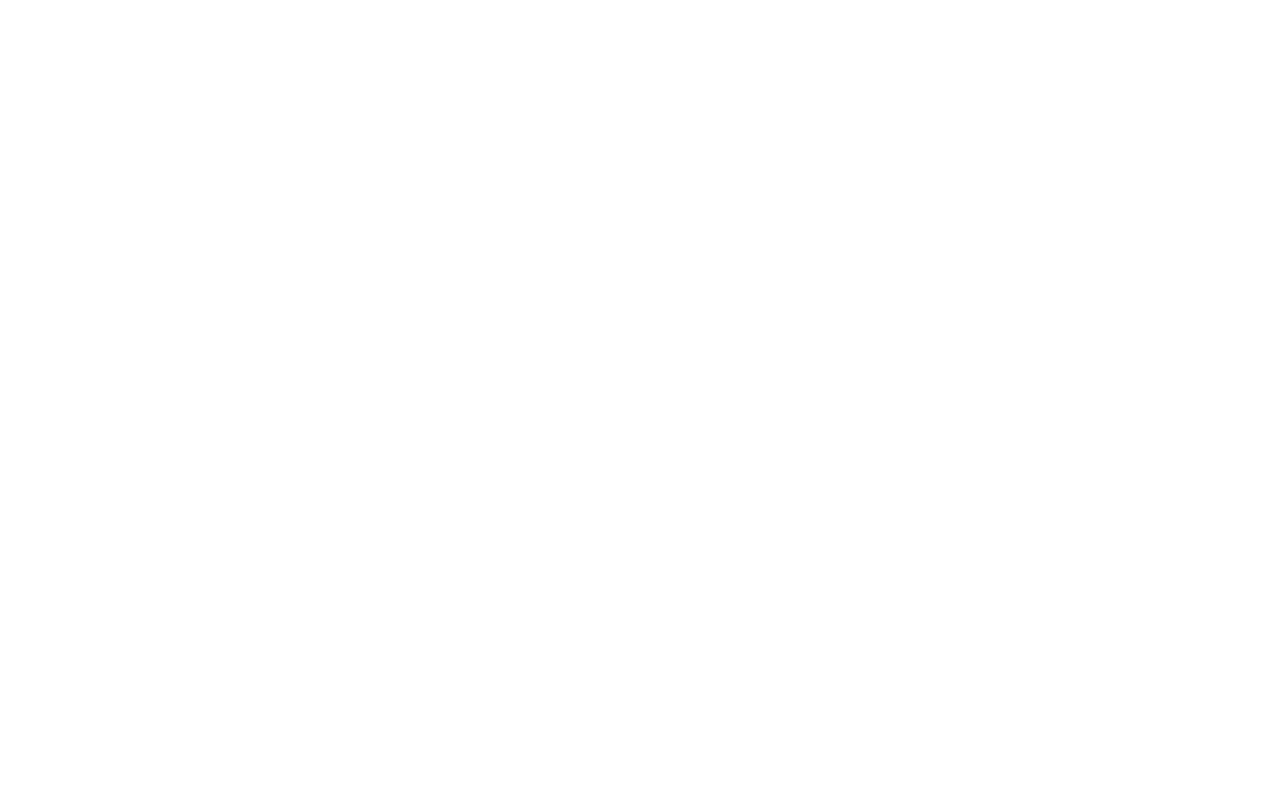
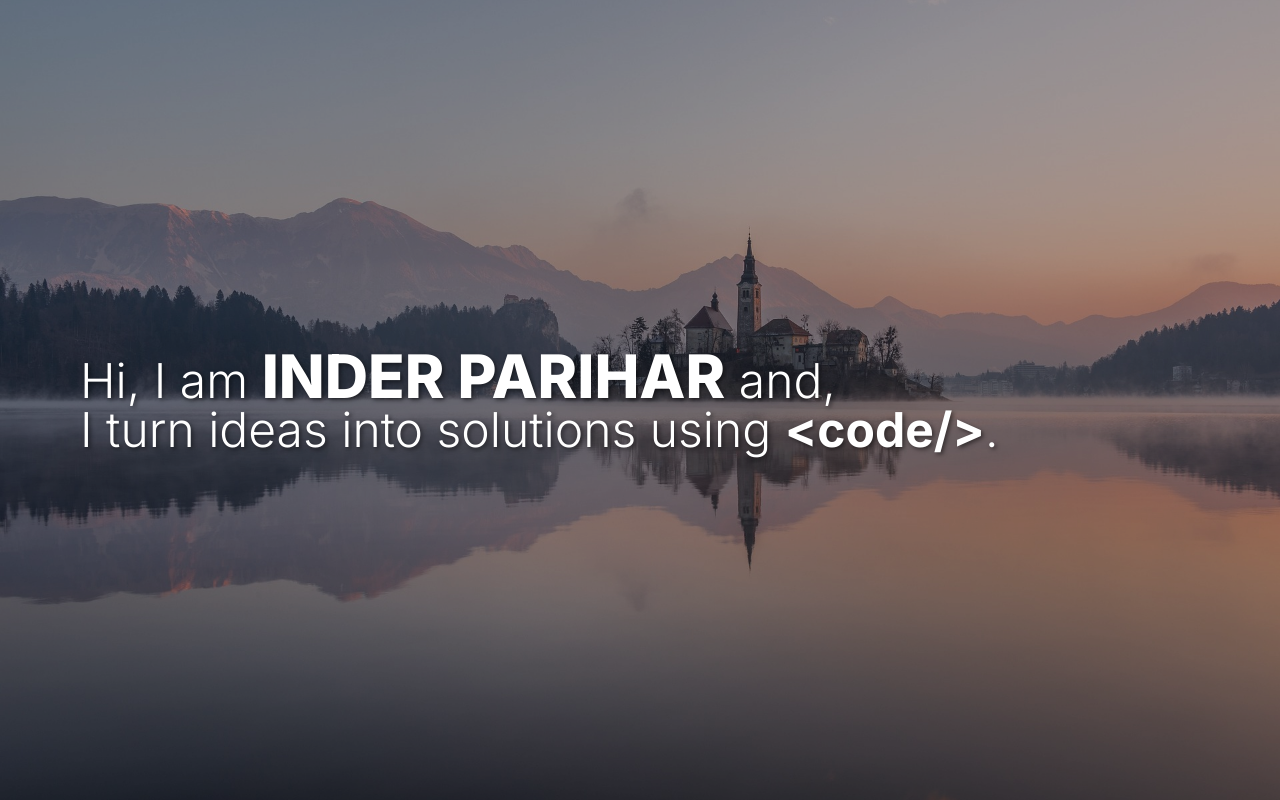
Before and after one commit to PariharInder/inderpariharportfolio, a Next.js app: page / in a window 1280 px wide. Built offline with nearby package versions, Linux system fonts and the light colour scheme.

Commit message:
created splashscreen and herobanner

```diff
--- a/src/app/layout.tsx
+++ b/src/app/layout.tsx
@@ -1,5 +1,11 @@
+'use client'
+import Splashscreen from '@/components/Splashscreen'
+import { cn } from '@/lib/utils'
 import '@/styles/globals.css'
+import css from '@/styles/home.module.css'
 import { Inter } from 'next/font/google'
+import { usePathname } from 'next/navigation'
+import { useEffect, useState } from 'react'
 
 const inter = Inter({ subsets: ['latin'] })
 
@@ -68,9 +74,29 @@
 }: {
   children: React.ReactNode
 }) {
+  const pathname = usePathname()
+  const isHome = pathname === "/"
+  const [isLoading, setIsLoading] = useState(isHome)
+
+  useEffect(() => {
+    if (isLoading)
+      return
+  }, [isLoading])
+
   return (
     <html lang="en">
-      <body className={inter.className}>{children}</body>
+      <body className={css.bg}>
+        <div className={cn(" text-slate-900 antialiased z-1", inter.className)}>
+          {isLoading && isHome ? (
+            <Splashscreen finishLoading={() => setIsLoading(false)} />
+          ) : (
+            <div>
+              {children}
+            </div>
+          )
+          }
+        </div>
+      </body>
     </html>
   )
 }
--- a/src/app/page.tsx
+++ b/src/app/page.tsx
@@ -1,6 +1,9 @@
+import HeroBanner from "@/components/HeroBanner";
+
 export default function Home() {
   return (
-    <main className="">
+    <main className="flex flex-col h-screen justify-center text-white">
+      <HeroBanner />
     </main>
   )
 }
--- /dev/null
+++ b/src/components/HeroBanner.tsx
@@ -0,0 +1,20 @@
+import { FC } from 'react'
+
+interface HeroBannerProps {
+
+}
+
+const HeroBanner: FC<HeroBannerProps> = ({ }) => {
+    return (
+        <div className="text-center md:text-left font-light text-3xl md:text-5xl md:ml-20 flex flex-col">
+            <span style={{ textShadow: '2px 2px 4px rgba(0, 0, 0, 0.5)' }}>
+                Hi, I am <span className="text-4xl md:text-6xl font-extrabold">INDER PARIHAR</span> and,
+            </span>
+            <span style={{ textShadow: '2px 2px 4px rgba(0, 0, 0, 0.5)' }}>
+                I turn ideas into solutions using <span className='font-bold'>&lt;code/&gt;</span>.
+            </span>
+        </div>
+    )
+}
+
+export default HeroBanner
--- /dev/null
+++ b/src/components/Provider.tsx
@@ -0,0 +1,16 @@
+'use client'
+import { FC, ReactNode } from 'react'
+import { ThemeProvider } from 'next-themes'
+
+interface ProviderProps {
+
+}
+
+const Provider = ({children}: { children: ReactNode}) => {
+  return (
+  <ThemeProvider attribute='class' defaultTheme='system' enableSystem>
+    {children}
+  </ThemeProvider>)
+}
+
+export default Provider
--- /dev/null
+++ b/src/components/Splashscreen.tsx
@@ -0,0 +1,83 @@
+'use client'
+import { FC, useEffect, useRef } from 'react'
+import anime from 'animejs/lib/anime.es.js'
+
+interface SplashscreenProps {
+  finishLoading: () => void
+}
+
+const Splashscreen: FC<SplashscreenProps> = ({ finishLoading }) => {
+  const loaderRef = useRef<HTMLDivElement>(null)
+  const logoRef = useRef<HTMLSpanElement>(null)
+  const waitRef = useRef<HTMLSpanElement>(null)
+
+  useEffect(() => {
+    const animateLoader = () => {
+      const loader = anime.timeline({
+        complete: finishLoading,
+      })
+
+      loader.add({
+        targets: loaderRef.current,
+        rotate: '90deg',
+        duration: 4000,
+        easing: 'easeInOutCirc',
+        loop: true,
+      })
+    }
+
+    const animateLogo = () => {
+      anime.timeline()
+        .add({
+          targets: logoRef.current,
+          opacity: [0, 1],
+          translateY: ['-20px', '0'],
+          easing: 'easeOutCirc',
+          duration: 1500,
+        })
+        .add({
+          targets: logoRef.current,
+          opacity: 1,
+          translateY: '0',
+          easing: 'linear',
+          duration: 1000,
+        })
+    }
+
+    const animateWaitText = () => {
+      anime.timeline()
+        .add({
+          targets: waitRef.current,
+          opacity: [0, 1],
+          translateX: ['-20px', '0'],
+          easing: 'easeOutCirc',
+          duration: 1500,
+        })
+        .add({
+          targets: waitRef.current,
+          opacity: 1,
+          translateX: '0',
+          easing: 'linear',
+          duration: 1000,
+        })
+    }
+
+    animateLoader()
+    animateLogo()
+    animateWaitText()
+  }, [finishLoading])
+
+  return (
+    <div className='flex flex-col h-screen items-center justify-center bg-neutral-700/60'>
+      <div ref={loaderRef} className='w-12 h-12 border-4 border-dashed border-white-200 rounded-full animate-spin'></div>
+      <span id="logo" ref={logoRef} className='text-4xl mt-10 text-white font-extrabold'>
+        <span className="fade-in">inder</span><span className="fade-in">parihar.ca</span>
+      </span>
+      <span className='text-white text-xl underline' ref={waitRef} id="wait">
+        Please wait while the page loads...
+      </span>
+    </div>
+  )
+}
+
+export default Splashscreen
--- /dev/null
+++ b/src/lib/utils.ts
@@ -0,0 +1,6 @@
+import { ClassValue, clsx } from "clsx"
+import { twMerge } from "tailwind-merge"
+
+export function cn(...inputs: ClassValue[]) {
+    return twMerge(clsx(inputs))
+}
--- /dev/null
+++ b/src/styles/home.module.css
@@ -0,0 +1,19 @@
+.bg {
+    background-image: url("../assets/background.jpg");
+    background-size: cover;
+    background-repeat: no-repeat;
+    min-height: 50vh;
+    background-position: center;
+    position: relative; /* Add positioning to create a stacking context */
+  }
+
+.bg::before {
+    content: "";
+    position: absolute;
+    top: 0;
+    left: 0;
+    width: 100%;
+    height: 100%;
+    background-color: rgba(0, 0, 0, 0.3); /* Adjust the opacity as needed */
+    z-index: -1; /* Place the overlay behind the content */
+  }
--- a/tailwind.config.js
+++ b/tailwind.config.js
@@ -7,11 +7,6 @@
   ],
   theme: {
     extend: {
-      backgroundImage: {
-        'gradient-radial': 'radial-gradient(var(--tw-gradient-stops))',
-        'gradient-conic':
-          'conic-gradient(from 180deg at 50% 50%, var(--tw-gradient-stops))',
-      },
     },
   },
   plugins: [],
--- a/tsconfig.json
+++ b/tsconfig.json
@@ -25,7 +25,8 @@
       "@/lib/*": ["./src/lib/*"],
       "@/types/*": ["./src/types/*"],
       "@/components/*": ["./src/components/*"],
-      "@/ui/*": ["./src/components/ui/*"]
+      "@/ui/*": ["./src/components/ui/*"],
+      "@/assets/*": ["./src/assets/*"],
     }
   },
   "include": ["next-env.d.ts", "**/*.ts", "**/*.tsx", ".next/types/**/*.ts"],
```
Also changed, not shown: package.json (+9 -0 lines), src/assets/background.jpg (added), 1 other file (tests, documents, lock files or other folders).
